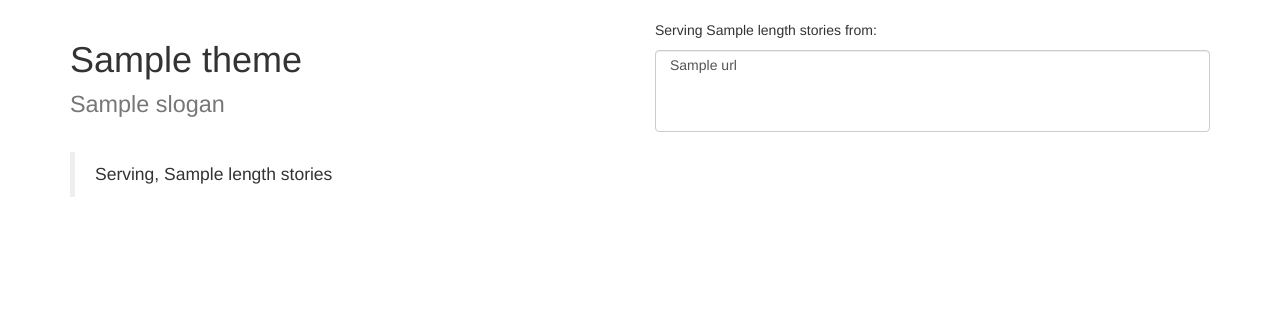
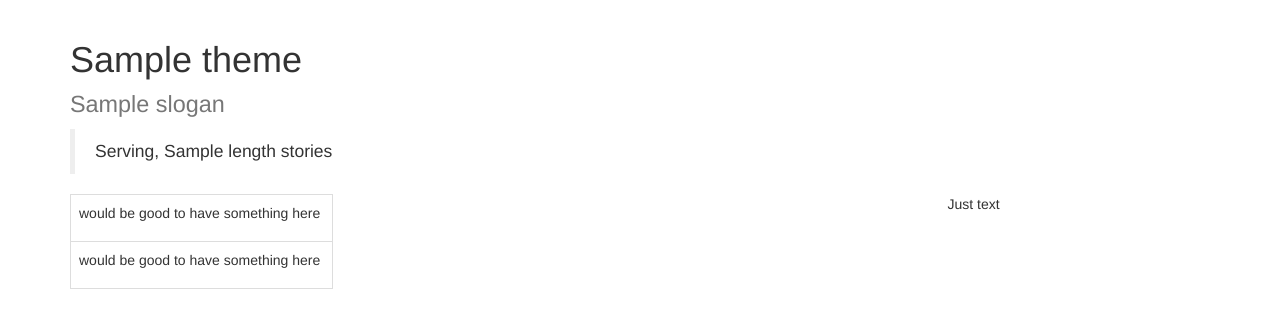
Before and after one commit to eduna75/news-reader, a Python web app: template app/templates/index.html in a window 1280 px wide. Shown: the part 52-380 px from the top of the page. Run offline with Jinja, Linux system fonts and the light colour scheme; the template is opened without the code that fills it: most values are stand-ins (such as "Sample title", 1, 10 or a date in 2020); some libraries are stand-ins or nearby versions.

Commit message:
changed some experience in reading pleasure

```diff
--- a/app/config_page.py
+++ b/app/config_page.py
@@ -46,6 +46,9 @@ def run_post():
     return redirect(url_for('config'))
 
 
+"""Form handlers"""
+
+
 @app.route('/news_config', methods=['GET', 'POST'])
 def news_config():
     urls = [dict(id=row[0], url=row[1], name=row[2]) for row in g.db.execute('SELECT * FROM url').fetchall()]
--- a/app/templates/index.html
+++ b/app/templates/index.html
@@ -33,14 +33,7 @@
                 </div>
 
                 <div class="col-sm-6">
-                    <p>Serving {{ length }} stories from:</p>
-                    <div class="list-group">
-                        <select multiple="" class="form-control">
-                    {% for y in urls %}
-                                <option><a href="{{ y.url }}" target="_blank">{{ y.name }}</a></option>
-                        {% endfor %}
-                </select>
-                    </div>
+
                 </div>
             </div>
         </div>
@@ -49,31 +42,45 @@
                 <p>Serving, {{ length }} stories</p>
             </blockquote>
             <div class="row">
+                <div class="hidden-sm hidden-xs col-md-3 col-lg-3">
+
+                    <table class="table table-bordered">
+                        <tbody>
+                        <tr>
+                            <td>
+                                <p>would be good to have something here</p>
+                            </td>
+
+                        </tr>
+                        <tr>
+                            <td>
+                                <p>would be good to have something here</p>
+                            </td>
+                        </tr>
+                        </tbody>
+                    </table>
+                </div>
                 {% set num = 1 %}
-                {% for article_row in post[length:length -101:-1] | batch(50) %}
-                    <div class="col-sm-6">
-                    {% set num = num +1 %}
+                <div class="col-md-6 col-lg-6">
                     <div class="list-group">
-                            <div class="panel-group" id="accordion{{ num }}">
-                                {% for p in article_row %}
+                        <div class="panel-group">
+                            {% for p in post[length:length -25:-1] %}
                                 <div class="panel panel-default">
-                                        <div class="accordion-heading">
-                                            <a class="accordion-toggle list-group-item list-group-item-warning"
-                                               data-toggle="collapse" data-parent="#accordion{{ num }}"
-                                               href="#{{ p.id }}"><h4>{{ p.title|safe }}</h4>
-                                                <div class="row">
-                                                    <div class="col-sm-6"><small>source: {{ p.source|safe }}</small></div>
-                                                    <div class="col-sm-6"><p class="text-right"><small>date: {{ p.time }}</small></p></div>
-                                                </div>
-                                            </a>
-                                        </div>
-                                        <div id="{{ p.id }}" class="accordion-body collapse open">
-                                            <div class="accordion-inner">
-                                        <span class="list-group-item">
-                                            <small>{{ p.time }}</small><br>
+                                    <div class="list-group-item" href="#{{ p.id }}"><h4>{{ p.title|safe }}</h4>
+                                        <small>{{ p.time }}</small>
+                                        <br>
                                         {{ p.summary|safe }}<br>
                                         <a href="{{ p.link }}" target="_blank">Read further:</a>
-                                        </span>
+
+                                        <div class="row">
+                                            <div class="col-sm-6">
+                                                <small>source: {{ p.source|safe }}</small>
+                                            </div>
+                                            <div class="col-sm-6">
+                                                <p class="text-right">
+                                                    <small>date: {{ p.time }}</small>
+                                                </p>
+                                            </div>
                                         </div>
                                     </div>
                                 </div>
@@ -81,7 +88,9 @@
                         </div>
                     </div>
                 </div>
-                {% endfor %}
+                <div class="hidden-xs hidden-sm col-lg-3">
+                    <p>Just text</p>
+                </div>
             </div>
         </div>
     </div>
```
Lines whose indentation alone changed are shown as unchanged.
